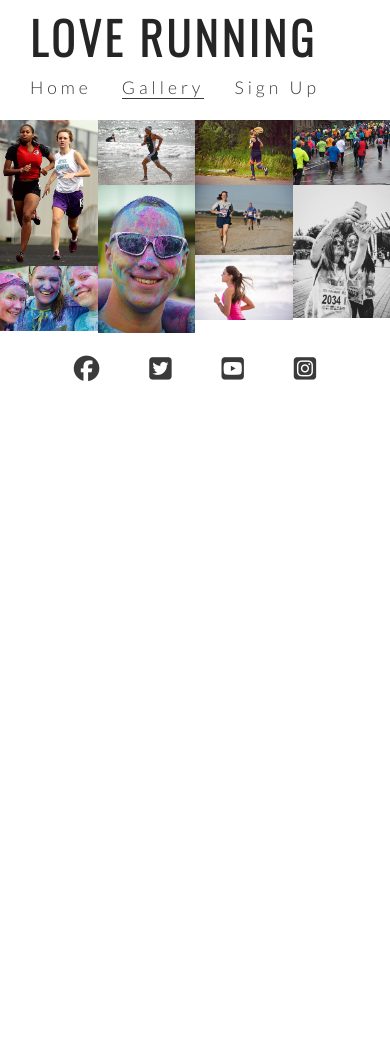
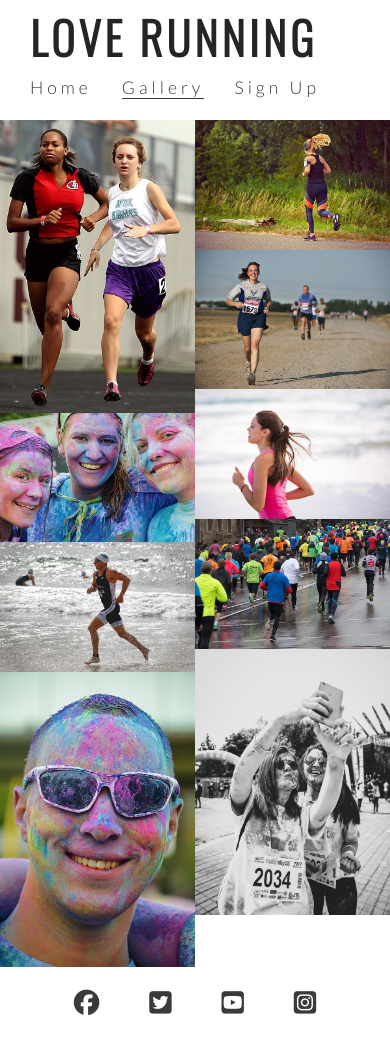
Before and after one commit to JeffreyBull76/love-running, a plain HTML site: page gallery.html in a window 390 px wide. Before the commit the page ends 844 px from the top, so only its background shows below. Drawn offline with nearby package versions, Linux system fonts and the light colour scheme.

Commit message:
add gallery for responsive design

```diff
--- a/assets/css/style.css
+++ b/assets/css/style.css
@@ -326,4 +326,17 @@ footer {
         padding: 0 20px;
     }
 
+    #photos {
+        column-count: 3;
+    }
 }
+
+/* for medium screens 800px and down */
+
+@media screen and (max-width: 800px) {
+
+    #photos {
+        column-count: 2;
+    }
+
+}
```
